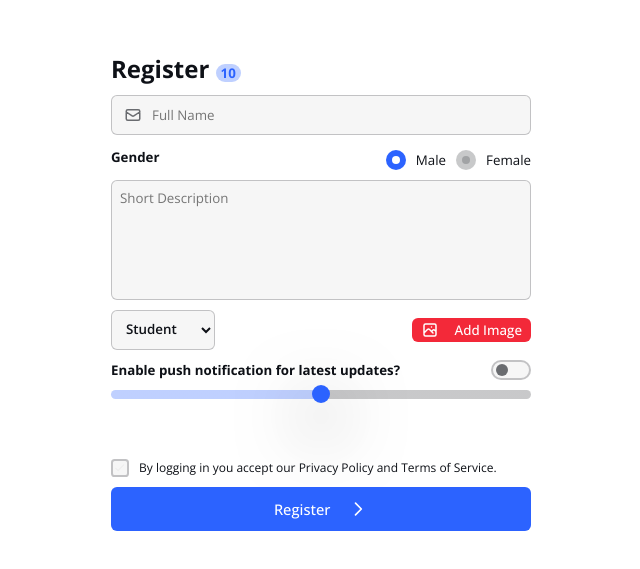
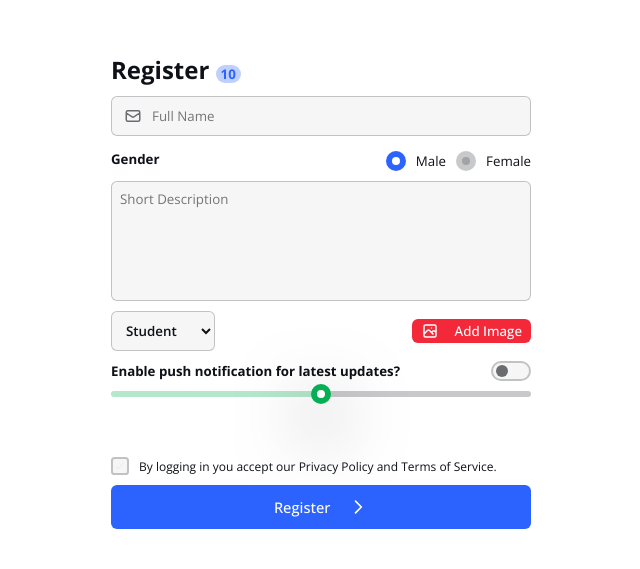
Before and after one commit to orted-org/simara, a React (Create React App) app: page / in a window 1280 px wide. Shown: the part 109-678 px from the top of the page, without its empty margins (319-959 px from the left). Built offline with nearby package versions, Linux system fonts and the light colour scheme.

Commit message:
updated slider component

```diff
--- a/src/Components/Slider.tsx
+++ b/src/Components/Slider.tsx
@@ -1,4 +1,4 @@
-import { InputHTMLAttributes, useMemo, useState } from "react";
+import { InputHTMLAttributes, useMemo } from "react";
 import styled from "styled-components";
 import { useSimara } from "../Global/Context";
 import { ISimaraThemeData } from "../Global/Interface";
@@ -10,7 +10,7 @@ const SSlider = styled.input`
   appearance: none;
   outline: none;
   width: 100%;
-  height: ${(p) => p.theme.height + "px"};
+  height: ${(p) => p.theme.height * 0.6 + "px"};
   border-radius: ${(p) => p.theme.height + "px"};
   cursor: pointer;
   &::-webkit-slider-thumb {
@@ -20,7 +20,10 @@ const SSlider = styled.input`
     height: ${(p) => p.theme.height * 2 + "px"};
     width: ${(p) => p.theme.height * 2 + "px"};
     border-radius: ${(p) => p.theme.height + "px"};
-    background: ${(p) => p.theme.thumbColor};
+    /* background: ${(p) => p.theme.thumbColor}; */
+    background: white;
+    border: ${(p) => p.theme.height / 1.5 + "px"} solid
+      ${(p) => p.theme.thumbColor};
     box-shadow: rgba(0, 0, 0, 0.56) 0px 22px 70px 4px;
   }
 `;
@@ -45,10 +48,10 @@ function getSliderTheme(p: SliderProps, baseTheme: ISimaraThemeData) {
   }
   return {
     height,
-    backgroundColor: p.indicateComplete
+    backgroundColor: baseTheme.Colors.grey.dil60,
+    completedColor: !p.indicateComplete
       ? baseTheme.Colors.grey.dil60
       : theme.dil90,
-    completedColor: theme.dil90,
     thumbColor: theme.dil0,
   };
 }
@@ -63,18 +66,15 @@ function Slider(props: SliderProps) {
     () => getSliderTheme(props, simaraTheme),
     [props, simaraTheme]
   );
-  const [value, setValue] = useState((props.value || 50) + "%");
   return (
     <SSlider
       theme={badgeTheme}
       type="range"
-      onChange={(e) => {
-        props.onChange && props.onChange(e);
-        setValue(e.target.value + "%");
-      }}
       {...props}
       style={{
-        background: `linear-gradient(90deg, ${badgeTheme.completedColor} ${value}, ${badgeTheme.backgroundColor} ${value})`,
+        background: `linear-gradient(90deg, ${badgeTheme.completedColor} ${
+          props.value + "%"
+        }, ${badgeTheme.backgroundColor} ${props.value + "%"})`,
         ...props.style,
       }}
     />
--- a/src/Demo.tsx
+++ b/src/Demo.tsx
@@ -11,6 +11,7 @@ import Switch from "./Components/Switch";
 import TextArea from "./Components/TextArea";
 import TextField from "./Components/TextField";
 import { useSimara, useSimaraToast } from "./Global/Context";
+import { ComponentIntent } from "./Global/Type";
 
 function Demo() {
   const [terms, setTerms] = useState(false);
@@ -18,6 +19,8 @@ function Demo() {
   const [noti, setNoti] = useState(false);
   const [modal, setModal] = useState(false);
   const [loading, setLoading] = useState(false);
+  const [intent, setIntent] = useState<ComponentIntent>("success");
+  const [slider, setSlider] = useState(50);
   const theme = useSimara();
   useEffect(() => {}, []);
   const toast = useSimaraToast();
@@ -154,8 +157,21 @@ function Demo() {
           </div>
           <Slider
             style={{ marginTop: "10px" }}
-            cSize="small"
-            indicateComplete
+            indicateComplete={true}
+            intent={intent}
+            value={slider}
+            onChange={(e) => {
+              const val = parseInt(e.target.value);
+              if (isNaN(val)) {
+                setIntent("normal");
+                setSlider(0);
+                return;
+              }
+              if (val < 40) setIntent("normal");
+              else if (val < 70) setIntent("success");
+              else setIntent("danger");
+              setSlider(val);
+            }}
           />
           <Checkbox
             style={{ marginTop: "60px" }}
```
